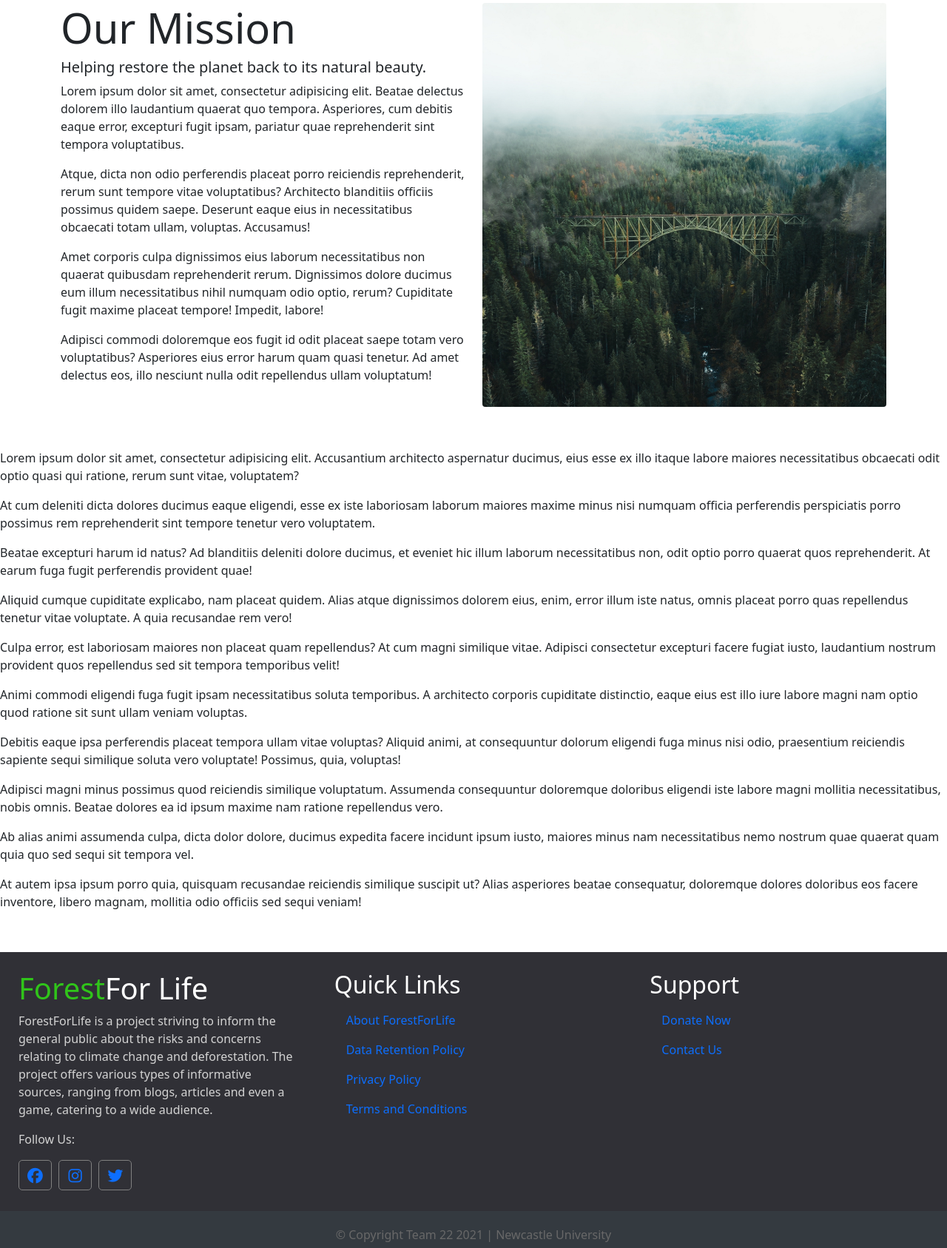
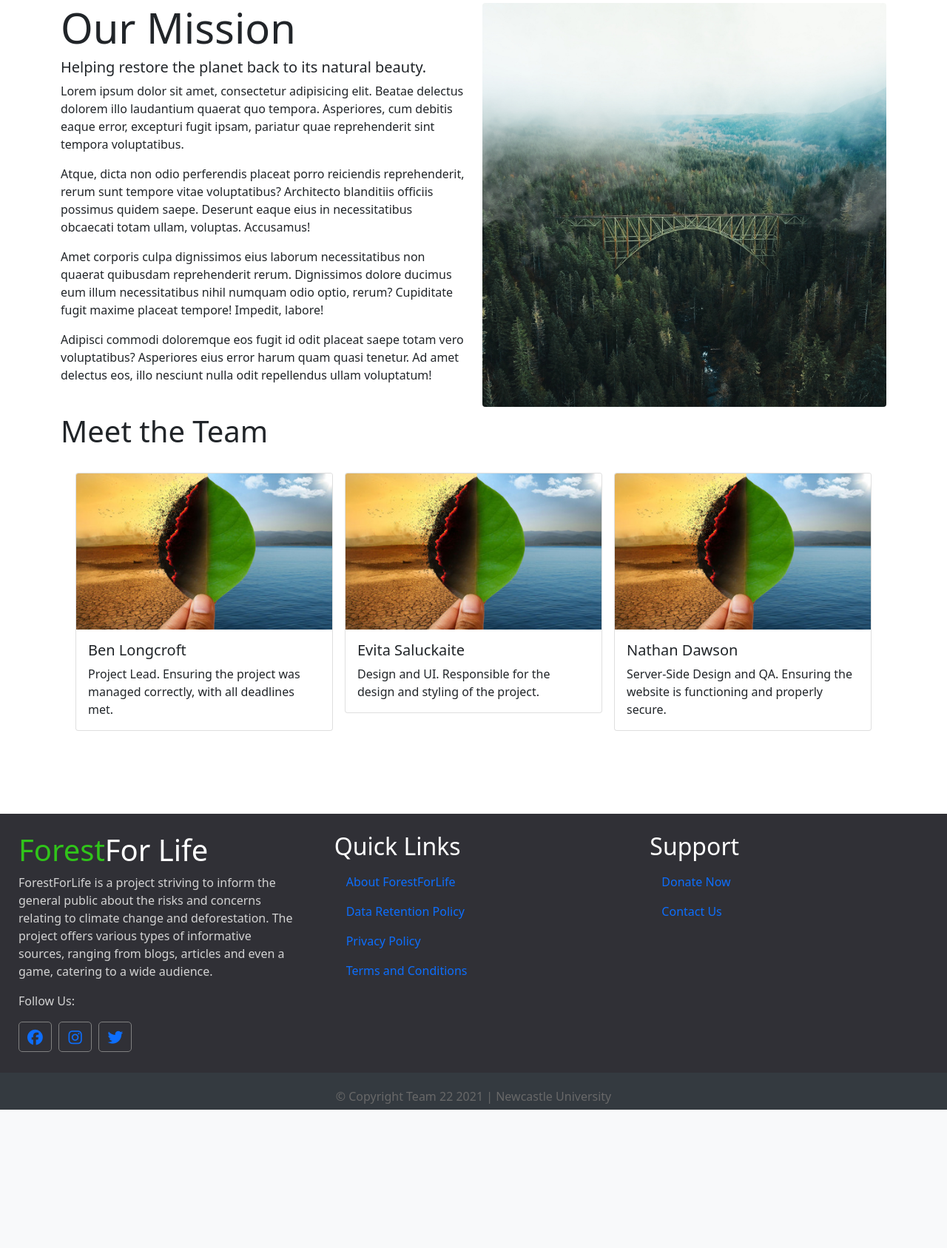
Before and after one commit to benlongcroft/ForestForLife, a Django app: page /about/ in a window 1280 px wide. Shown: the part 140-1827 px from the top of the page at 74% size. After the commit the page ends 1640 px from the top, so only its background shows below. Run offline with Django 3.2, Linux system fonts and the light colour scheme; some libraries are stand-ins or nearby versions.

Commit message:
Add additional content to about.html

```diff
--- a/templates/about.html
+++ b/templates/about.html
@@ -25,34 +25,61 @@
                 <img class="img-fluid rounded" src="{% static 'forestforlife/img/forest.jpg' %}" alt="Forest">
             </div>
         </div>
+
+
+        <h4 class="display-6 font-weight-bold">Meet the Team</h4>
+        <br>
+        <div class="container-fluid">
+
+            <div class="d-flex flex-row flex-nowrap overflow-auto">
+                <div class="col-4">
+                    <div class="card card-block mx-2">
+                        <img class="card-img-top" src="{% static 'forestforlife/img/climate_change.jpg' %}" alt="Climate Change">
+                        <div class="card-body">
+                            <h5 class="card-title">Ben Longcroft</h5>
+                            <p class="card-text">Project Lead. Ensuring the project was managed correctly, with all deadlines met.</p>
+                        </div>
+                    </div>
+                </div>
+                <div class="col-4">
+                    <div class="card card-block mx-2">
+                        <img class="card-img-top" src="{% static 'forestforlife/img/climate_change.jpg' %}" alt="Climate Change">
+                        <div class="card-body">
+                            <h5 class="card-title">Evita Saluckaite</h5>
+                            <p class="card-text">Design and UI. Responsible for the design and styling of the project.</p>
+                        </div>
+                    </div>
+                </div>
+                <div class="col-4">
+                    <div class="card card-block mx-2">
+                        <img class="card-img-top" src="{% static 'forestforlife/img/climate_change.jpg' %}" alt="Climate Change">
+                        <div class="card-body">
+                            <h5 class="card-title">Nathan Dawson</h5>
+                            <p class="card-text">Server-Side Design and QA. Ensuring the website is functioning and properly secure.</p>
+                        </div>
+                    </div>
+                </div>
+                <div class="col-4">
+                    <div class="card card-block mx-2">
+                        <img class="card-img-top" src="{% static 'forestforlife/img/climate_change.jpg' %}" alt="Climate Change">
+                        <div class="card-body">
+                            <h5 class="card-title">Lua Mustatea</h5>
+                            <p class="card-text">Gameplay UX. Responsible for the overall gameplay experience throughout.</p>
+                        </div>
+                    </div>
+                </div>
+                <div class="col-4">
+                    <div class="card card-block mx-2">
+                        <img class="card-img-top" src="{% static 'forestforlife/img/climate_change.jpg' %}" alt="Climate Change">
+                        <div class="card-body">
+                            <h5 class="card-title">Alfie Taylor</h5>
+                            <p class="card-text">Data Management. Ensuring smooth data transfer between website and game.</p>
+                        </div>
+                    </div>
+                </div>
+            </div>
+        </div>
+        <br>
     </div>
 
-    <p>Lorem ipsum dolor sit amet, consectetur adipisicing elit. Accusantium architecto aspernatur ducimus, eius esse ex
-        illo itaque labore maiores necessitatibus obcaecati odit optio quasi qui ratione, rerum sunt vitae,
-        voluptatem?</p>
-    <p>At cum deleniti dicta dolores ducimus eaque eligendi, esse ex iste laboriosam laborum maiores maxime minus nisi
-        numquam officia perferendis perspiciatis porro possimus rem reprehenderit sint tempore tenetur vero
-        voluptatem.</p>
-    <p>Beatae excepturi harum id natus? Ad blanditiis deleniti dolore ducimus, et eveniet hic illum laborum
-        necessitatibus non, odit optio porro quaerat quos reprehenderit. At earum fuga fugit perferendis provident
-        quae!</p>
-    <p>Aliquid cumque cupiditate explicabo, nam placeat quidem. Alias atque dignissimos dolorem eius, enim, error illum
-        iste natus, omnis placeat porro quas repellendus tenetur vitae voluptate. A quia recusandae rem vero!</p>
-    <p>Culpa error, est laboriosam maiores non placeat quam repellendus? At cum magni similique vitae. Adipisci
-        consectetur excepturi facere fugiat iusto, laudantium nostrum provident quos repellendus sed sit tempora
-        temporibus velit!</p>
-    <p>Animi commodi eligendi fuga fugit ipsam necessitatibus soluta temporibus. A architecto corporis cupiditate
-        distinctio, eaque eius est illo iure labore magni nam optio quod ratione sit sunt ullam veniam voluptas.</p>
-    <p>Debitis eaque ipsa perferendis placeat tempora ullam vitae voluptas? Aliquid animi, at consequuntur dolorum
-        eligendi fuga minus nisi odio, praesentium reiciendis sapiente sequi similique soluta vero voluptate! Possimus,
-        quia, voluptas!</p>
-    <p>Adipisci magni minus possimus quod reiciendis similique voluptatum. Assumenda consequuntur doloremque doloribus
-        eligendi iste labore magni mollitia necessitatibus, nobis omnis. Beatae dolores ea id ipsum maxime nam ratione
-        repellendus vero.</p>
-    <p>Ab alias animi assumenda culpa, dicta dolor dolore, ducimus expedita facere incidunt ipsum iusto, maiores minus
-        nam necessitatibus nemo nostrum quae quaerat quam quia quo sed sequi sit tempora vel.</p>
-    <p>At autem ipsa ipsum porro quia, quisquam recusandae reiciendis similique suscipit ut? Alias asperiores beatae
-        consequatur, doloremque dolores doloribus eos facere inventore, libero magnam, mollitia odio officiis sed sequi
-        veniam!</p>
-
 {% endblock %}
```
Also changed, not shown: db.sqlite3.
